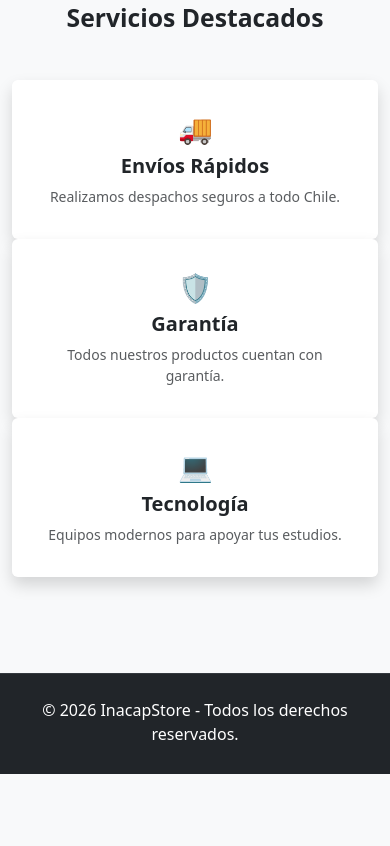
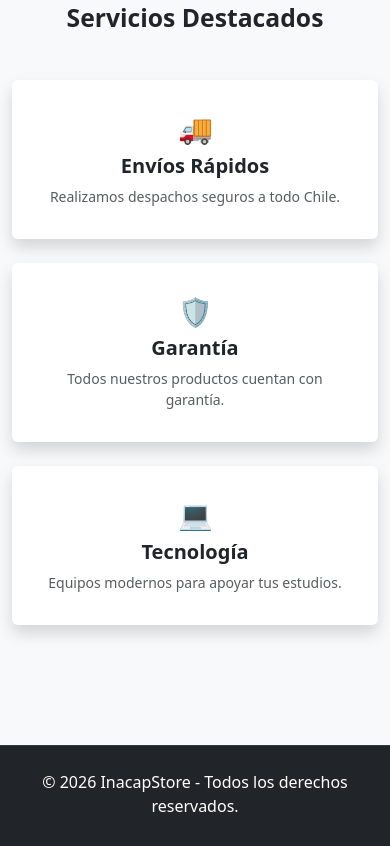
Before and after one commit to mjbq/InacapStore, a plain HTML site: page index.html in a window 390 px wide. Shown: the part 1393-2239 px from the top of the page. Before the commit the page ends 2167 px from the top, so only its background shows below. Drawn offline with nearby package versions, Linux system fonts and the light colour scheme.

Commit message:
modificaciones visuales

```diff
--- a/index.html
+++ b/index.html
@@ -84,7 +84,7 @@
             </div>
 
             <div class="row">
-                <div class="col-md-4">
+                <div class="col-12 col-md-4 mb-4">
                     <div class="card h-100 shadow border-0 p-3">
                         <div class="card-body text-center">
                             <h3 class="display-6 mb-2">🚚</h3>
@@ -93,7 +93,7 @@
                         </div>
                     </div>
                 </div>
-                <div class="col-md-4">
+                <div class="col-12 col-md-4 mb-4">
                     <div class="card h-100 shadow border-0 p-3">
                         <div class="card-body text-center">
                             <h3 class="display-6 mb-2">🛡️</h3>
@@ -102,7 +102,7 @@
                         </div>
                     </div>
                 </div>
-                <div class="col-md-4">
+                <div class="col-12 col-md-4 mb-4">
                     <div class="card h-100 shadow border-0 p-3">
                         <div class="card-body text-center">
                             <h3 class="display-6 mb-2">💻</h3>
```
